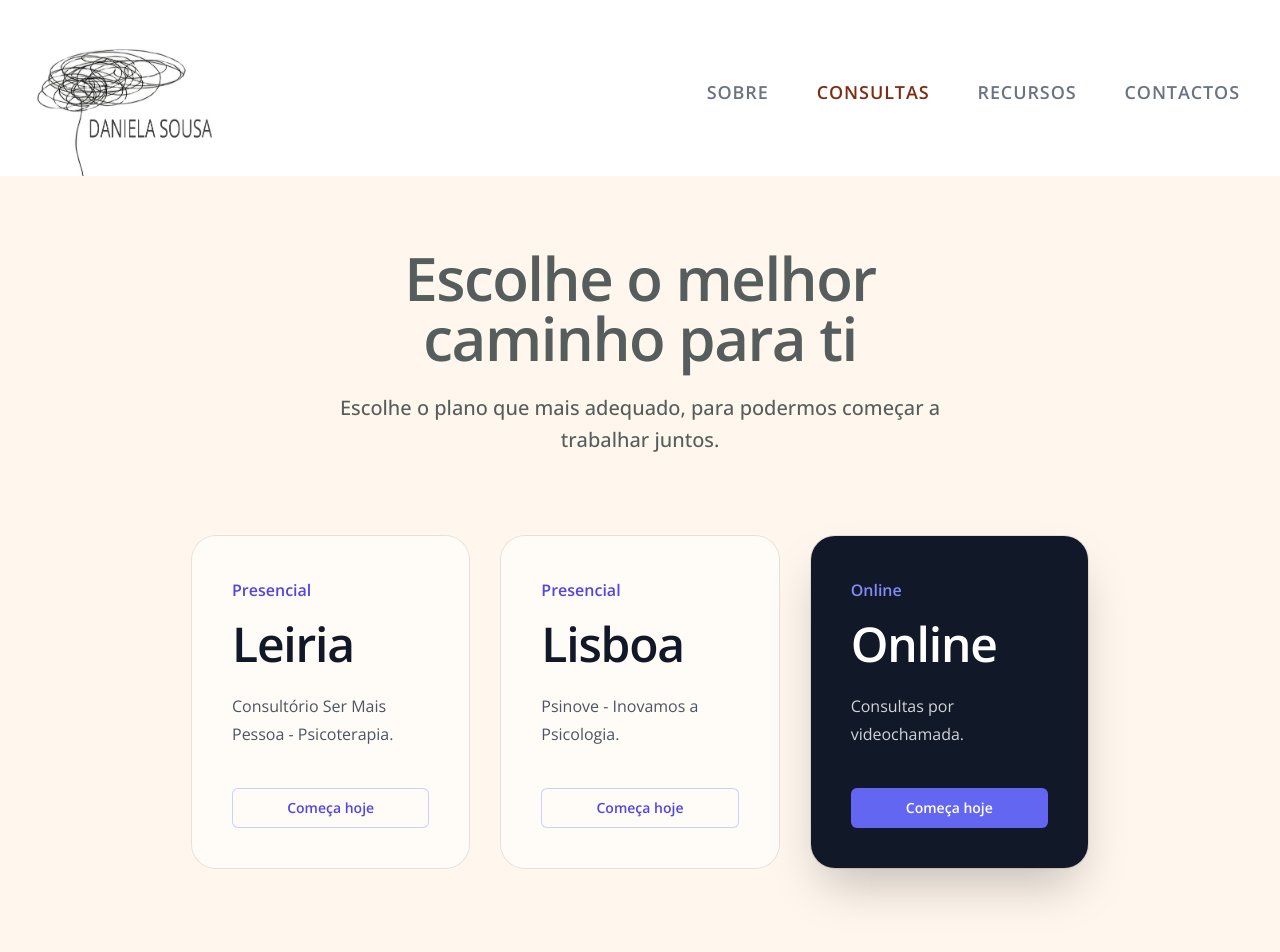
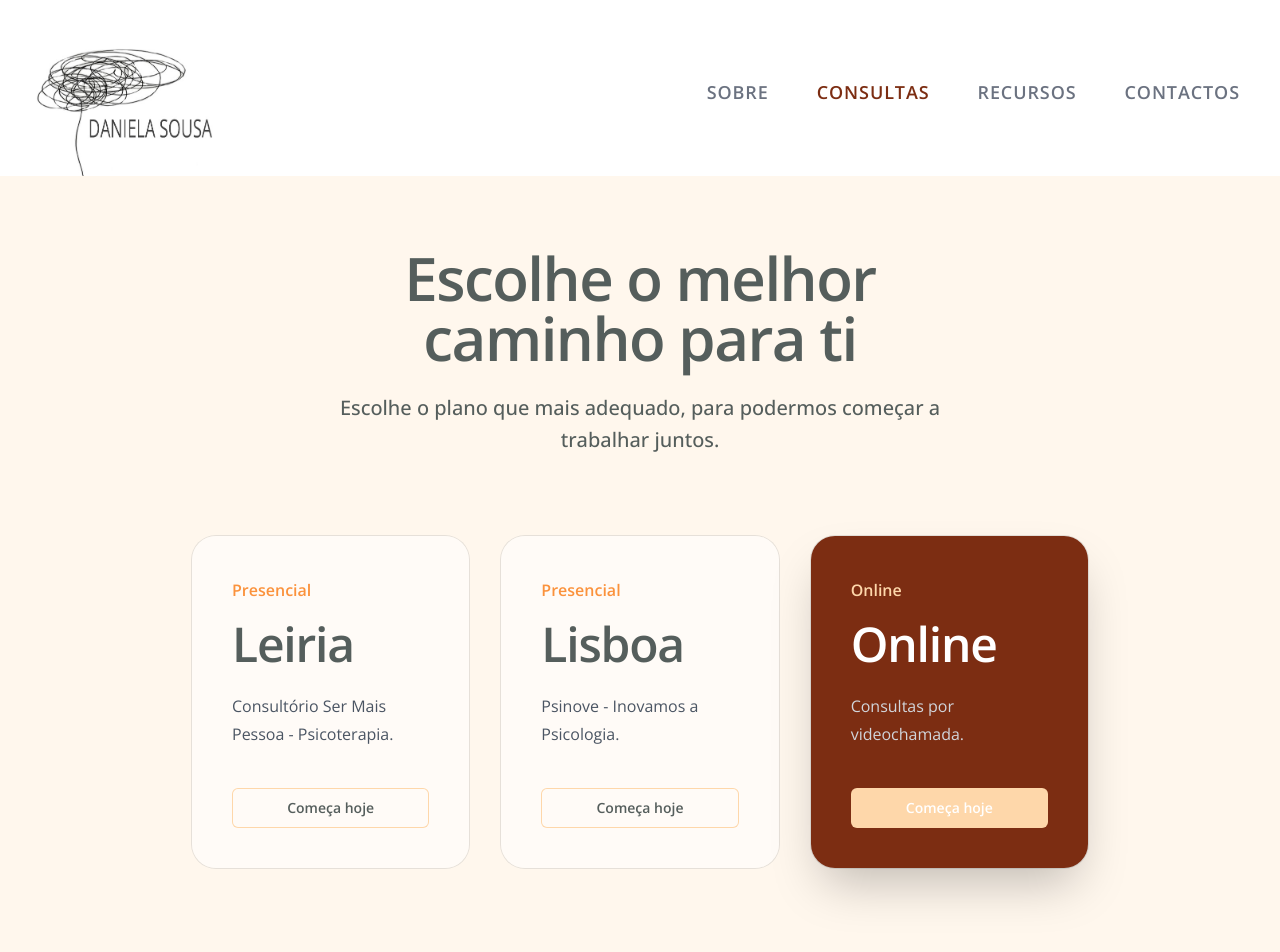
Before and after one commit to DeleteMind/site_psicologa, a Next.js app in the folder daniela-app/: page /consultas in a window 1280 px wide. Shown: the top 952 px of the page. Built offline with nearby package versions, Linux system fonts and the light colour scheme.

Commit message:
add_blank

```diff
--- a/daniela-app/app/consultas/page.tsx
+++ b/daniela-app/app/consultas/page.tsx
@@ -1,9 +1,9 @@
-import Example from '../../components/PricingSection';
+import TiposConsultas from '../../components/PlanosConsultas';
 
 export default function ConsultasPage() {
     return (
     <main>
-      <Example />
+      <TiposConsultas />
     </main>
   );
   }
--- a/daniela-app/components/PricingSection.tsx
+++ b/daniela-app/components/PlanosConsultas.tsx
@@ -1,5 +1,3 @@
-
-
 const tiers = [
   {
     name: 'Presencial',
@@ -42,7 +40,7 @@ function classNames(...classes: string[]) {
   return classes.filter(Boolean).join(' ')
 }
 
-export default function Example() {
+export default function TiposConsultas() {
   return (
     <main className="relative isolate  px-6 pt-16 pb-24 lg:px-8">
       <div className="mx-auto max-w-4xl text-center">
@@ -59,25 +57,25 @@ export default function Example() {
           <div
             key={tier.id}
             className={classNames(
-              tier.featured ? 'relative bg-gray-900 shadow-2xl' : 'bg-white/60 sm:mx-8 lg:mx-0',
+              tier.featured ? 'relative bg-orange-900 shadow-2xl' : 'bg-white/60 sm:mx-8 lg:mx-0',
               tier.featured
                 ? ''
                 : tierIdx === 0
                   ? 'rounded-3xl'
                   : 'rounded-3xl',
-                  'rounded-3xl p-8 ring-1 ring-gray-900/10 sm:p-10 grid-flow-row',
+              'rounded-3xl p-8 ring-1 ring-gray-900/10 sm:p-10 grid-flow-row',
             )}
           >
             <h3
               id={tier.id}
-              className={classNames(tier.featured ? 'text-indigo-400' : 'text-indigo-600', 'text-base/7 font-semibold')}
+              className={classNames(tier.featured ? 'text-orange-200' : 'text-orange-400', 'text-base/7 font-semibold')}
             >
               {tier.name}
             </h3>
             <p className="mt-4 flex items-baseline gap-x-2">
               <span
                 className={classNames(
-                  tier.featured ? 'text-white' : 'text-gray-900',
+                  tier.featured ? 'text-white' : '',
                   'text-5xl font-semibold tracking-tight',
                 )}
               >
@@ -106,11 +104,13 @@ export default function Example() {
             </ul> */}
             <a
               href={tier.href}
+              target="_blank" // Opens the link in a new window
+              rel="noopener noreferrer" // Security best practice
               aria-describedby={tier.id}
               className={classNames(
                 tier.featured
-                  ? 'bg-indigo-500 text-white shadow-xs hover:bg-indigo-400 focus-visible:outline-indigo-500'
-                  : 'text-indigo-600 ring-1 ring-indigo-200 ring-inset hover:ring-indigo-300 focus-visible:outline-indigo-600',
+                  ? 'bg-orange-200 text-white shadow-xs hover:bg-orange-500 focus-visible:outline-indigo-600'
+                  : 'ring-1 ring-orange-200 ring-inset hover:ring-orange-300 focus-visible:outline-orange-600',
                 'mt-8 block rounded-md px-3.5 py-2.5 text-center text-sm font-semibold focus-visible:outline-2 focus-visible:outline-offset-2 sm:mt-10',
               )}
             >
```
